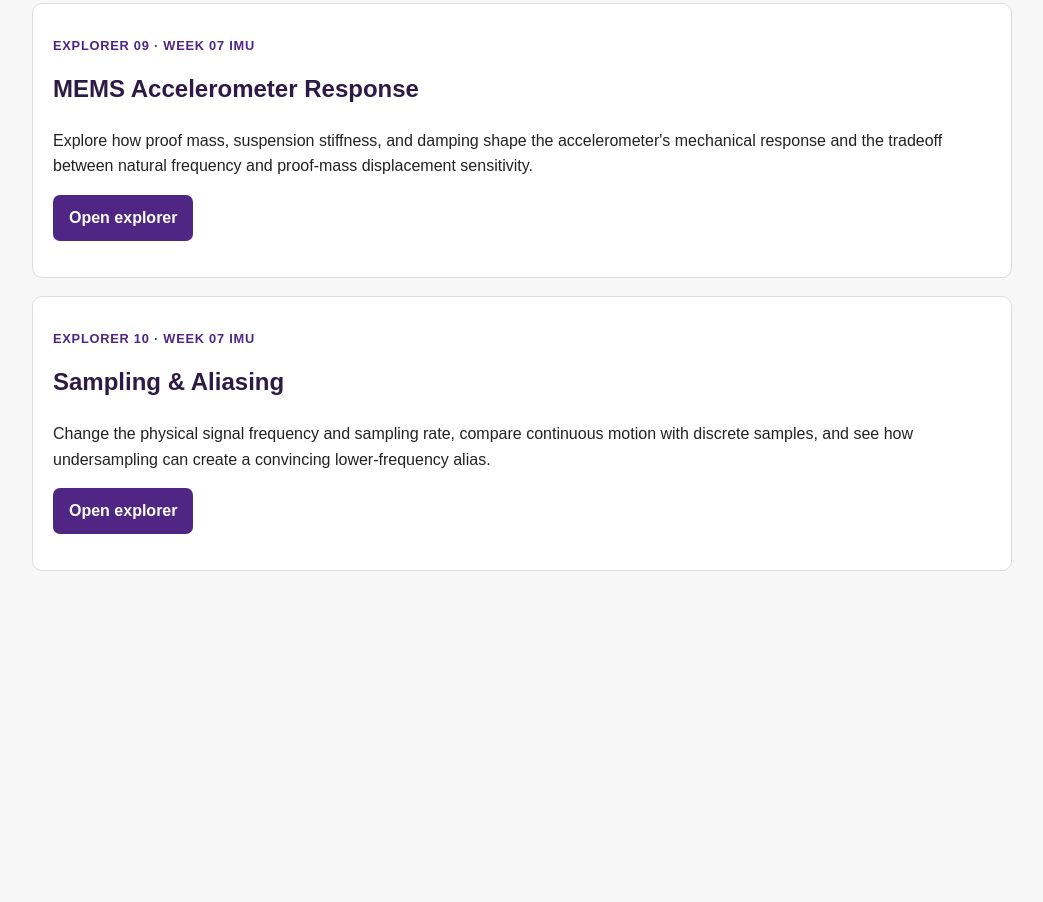
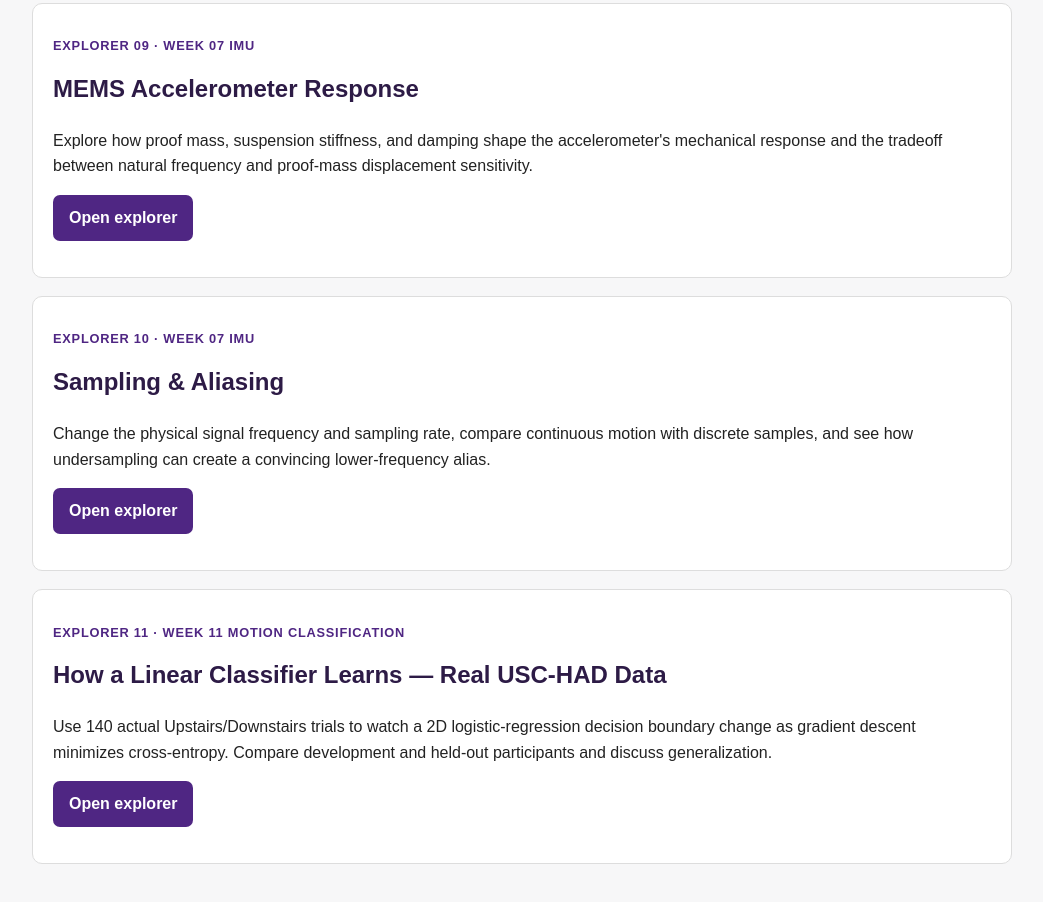
Before and after one commit to stargaze221/me3310-interactive, a website: page index.html in a window 1280 px wide. Shown: the part 2509-3411 px from the top of the page, without its empty margins (118-1161 px from the left). Before the commit the page ends 3130 px from the top, so only its background shows below. Drawn offline with Linux system fonts and the light colour scheme.

Commit message:
Link measured-USC-HAD linear-classifier learning explorer from ME3310 interactive homepage

```diff
--- a/index.html
+++ b/index.html
@@ -21,6 +21,7 @@
     <section class="card"><p class="tag">Explorer 08 · Lab 05 frequency response</p><h2>RC Frequency Response</h2><p>Change resistance and capacitance, observe the cutoff frequency move, and compare the low-pass response measured across the capacitor with the high-pass response measured across the resistor.</p><p><a class="button" href="./rc-frequency-response/">Open explorer</a></p></section>
     <section class="card"><p class="tag">Explorer 09 · Week 07 IMU</p><h2>MEMS Accelerometer Response</h2><p>Explore how proof mass, suspension stiffness, and damping shape the accelerometer's mechanical response and the tradeoff between natural frequency and proof-mass displacement sensitivity.</p><p><a class="button" href="./mems-accelerometer-response/">Open explorer</a></p></section>
     <section class="card"><p class="tag">Explorer 10 · Week 07 IMU</p><h2>Sampling & Aliasing</h2><p>Change the physical signal frequency and sampling rate, compare continuous motion with discrete samples, and see how undersampling can create a convincing lower-frequency alias.</p><p><a class="button" href="./sampling-aliasing/">Open explorer</a></p></section>
+    <section class="card"><p class="tag">Explorer 11 · Week 11 motion classification</p><h2>How a Linear Classifier Learns — Real USC-HAD Data</h2><p>Use 140 actual Upstairs/Downstairs trials to watch a 2D logistic-regression decision boundary change as gradient descent minimizes cross-entropy. Compare development and held-out participants and discuss generalization.</p><p><a class="button" href="./motion-classifier/">Open explorer</a></p></section>
   </main>
 </body>
 </html>
```
